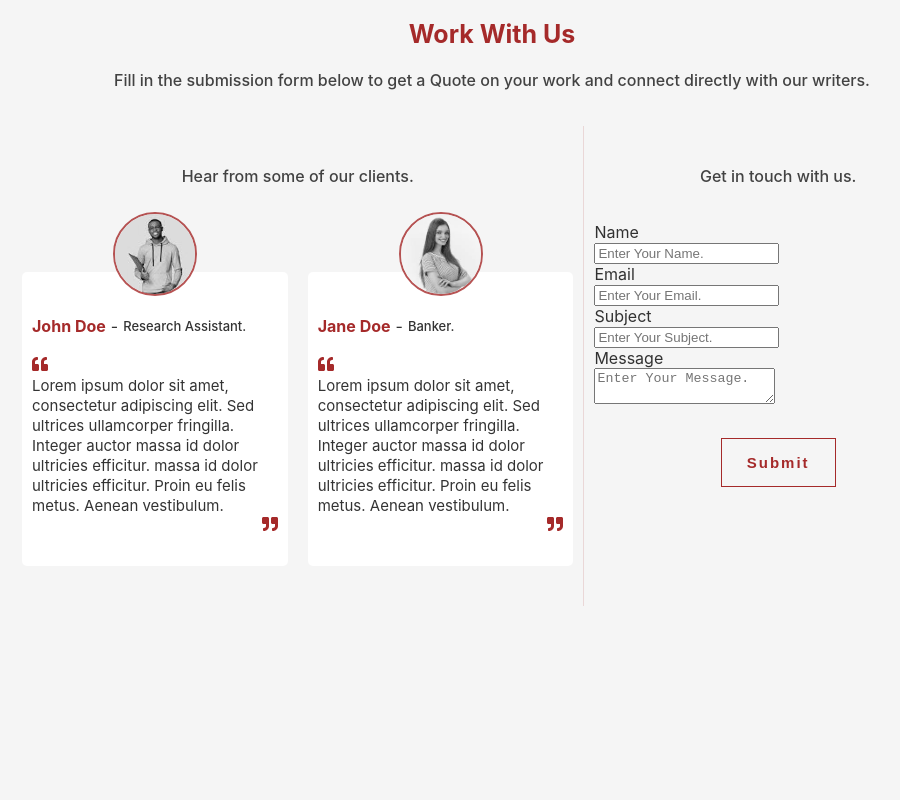
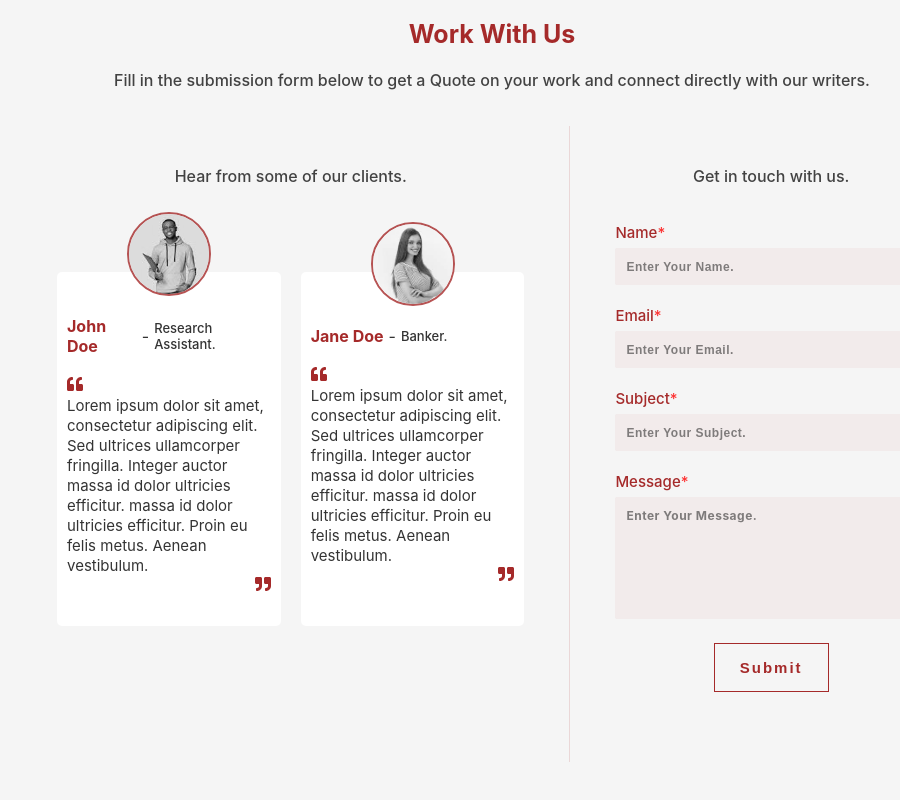
Before and after one commit to 1wes/WriteMe-Carbon, a React (Create React App) app: page / in a window 1280 px wide. Shown: the part 3880-4680 px from the top of the page, without its empty margins (148-1048 px from the left). Before the commit the page ends 4526 px from the top, so only its background shows below. Built offline with nearby package versions, Linux system fonts and the light colour scheme.

Commit message:
style contact form

```diff
--- a/src/components/contact.css
+++ b/src/components/contact.css
@@ -2,6 +2,7 @@
     margin: 0 auto;
     width: 75%;
     padding: 40px;
+    height: 100%;
 }
 
 .contact-content{
@@ -12,12 +13,12 @@
 .testimonials{
     width: 60%;
     border-right: 1px solid rgba(165, 42, 42, 0.15);
-    padding: 0px 10px;
+    padding: 0px 45px;
 }
 
 .contact-form{
     width: 40%;
-    padding: 0px 10px;
+    padding: 0px 45px 50px 45px;
 }
 
 .testimonials-card{
@@ -101,3 +102,59 @@
     font-size: 15px;
     line-height: 20px;
 }
+
+.form-section{
+    display: flex;
+    justify-content: flex-start;
+}
+
+form{
+    width: 100%;
+}
+
+label{
+    font-weight: 450;
+    color: brown;
+    font-size: 15px;
+}
+
+label::after{
+    content: '*';
+    color: rgba(255, 0, 0, 0.8);
+}
+
+input, textarea{
+    padding: 10px 10px;
+    border: 1px solid rgba(165, 42, 42, 0);
+    background-color: rgba(165, 42, 42, 0.05);
+    border-radius: 2px;
+    width: 100%;
+    caret-color: brown;
+    font-weight: bold;
+    color:rgba(0, 0, 0, 0.664);
+    transition: all .5 s ease;
+    letter-spacing: .5px;
+}
+
+input:focus, textarea:focus{
+    outline: none;
+    border: 1px solid rgba(165, 42, 42, 0.4);
+}
+
+input::placeholder, textarea::placeholder{
+    color: rgba(0, 0, 0, 0.479);
+    font-weight: bold;
+    font-size: 12px;
+}
+
+.form-section div{
+    margin: 6px 0 20px 0;
+}
+
+textarea{
+    resize: none;
+    height: 40px;
+    height: 100px;
+    font-family: -apple-system, blinkmacsystemfont, "segoe ui", roboto, oxygen-sans, ubuntu, cantarell, "helvetica neue", helvetica, arial, sans-serif;
+
+}
```
